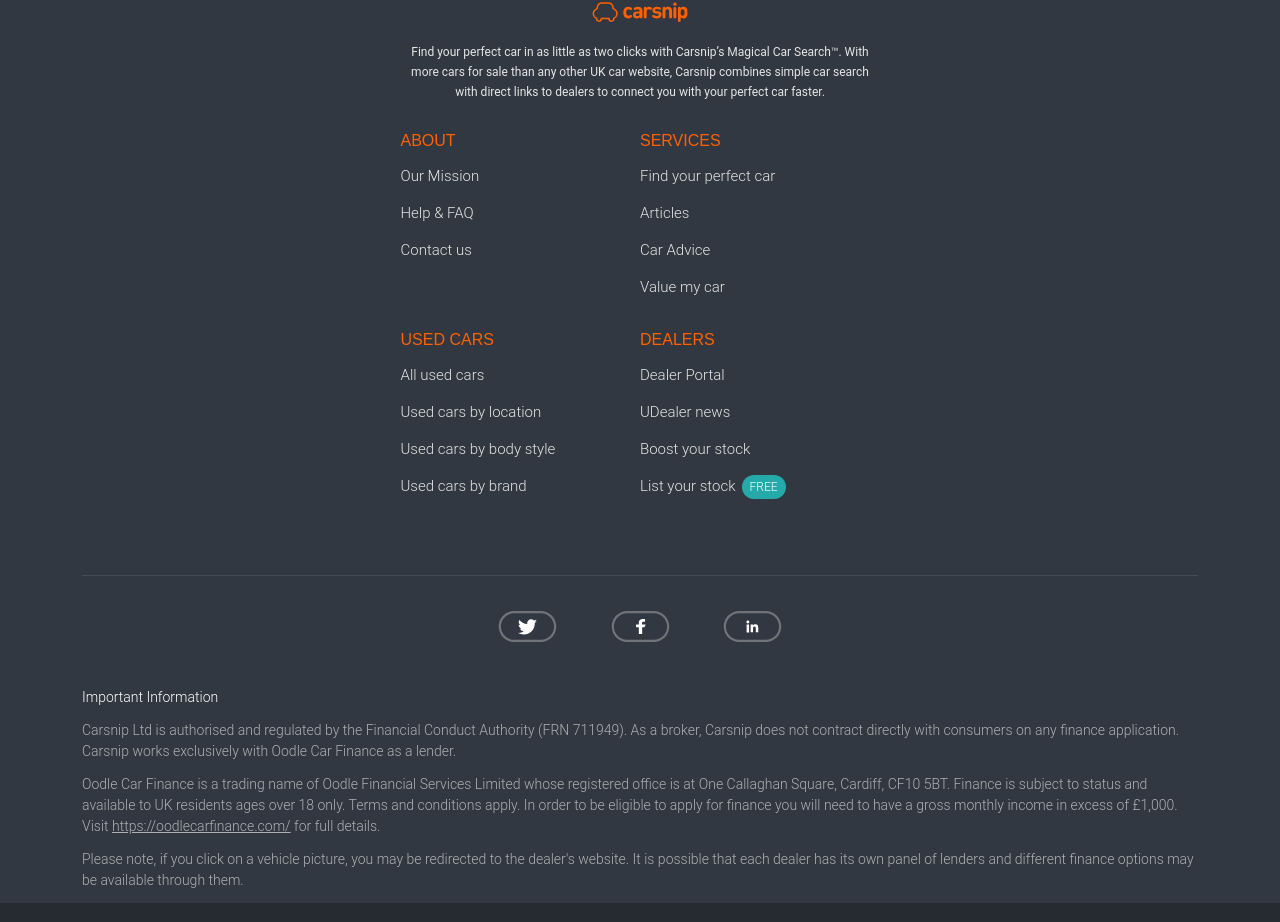
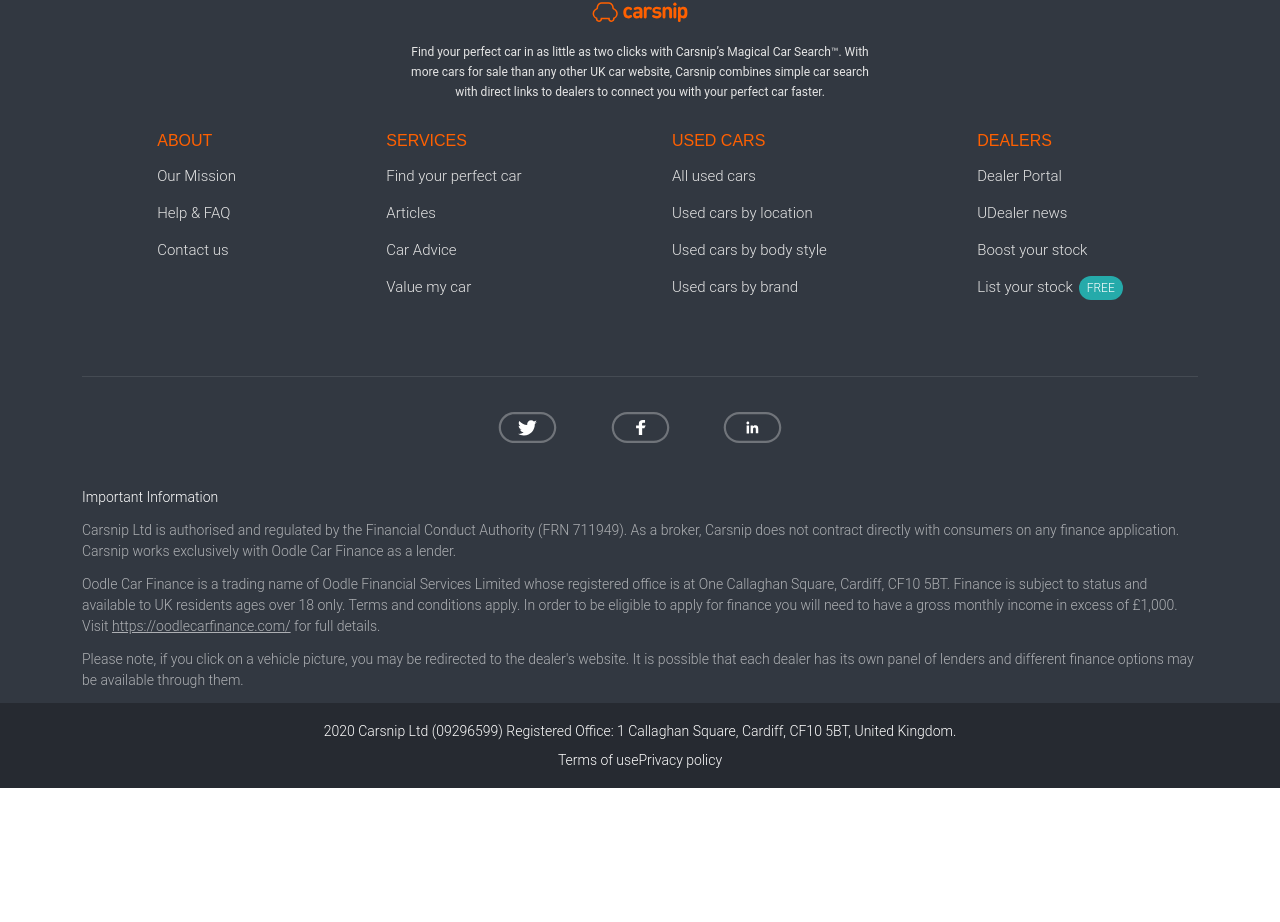
Before and after one commit to moderndayNeo/carsnip, a React (Create React App) app: page / in a window 1280 px wide. Shown: the part 1638-2560 px from the top of the page. After the commit the page ends 2426 px from the top, so only its background shows below. Built offline with nearby package versions, Linux system fonts and the light colour scheme.

Commit message:
feat: Set dekstop layout for MainLinks

```diff
--- a/src/Main/MainWrapper/MainLinks/MainLinks.css
+++ b/src/Main/MainWrapper/MainLinks/MainLinks.css
@@ -16,3 +16,11 @@
         margin: 0px auto;
     }
 }
+
+@media (min-width: 888px) {
+    .MainLinks {
+        margin: 0px auto;
+        max-width: none;
+    }
+
+}
--- a/src/Main/MainWrapper/MainLinks/Nav/Nav.css
+++ b/src/Main/MainWrapper/MainLinks/Nav/Nav.css
@@ -96,3 +96,11 @@
         padding: 0px;
     }
 }
+
+@media (min-width: 888px) {
+    .Nav {
+        max-width: 17.75rem;
+        margin: 0px auto 1.5625rem;
+        width: auto;
+    }
+}
```
